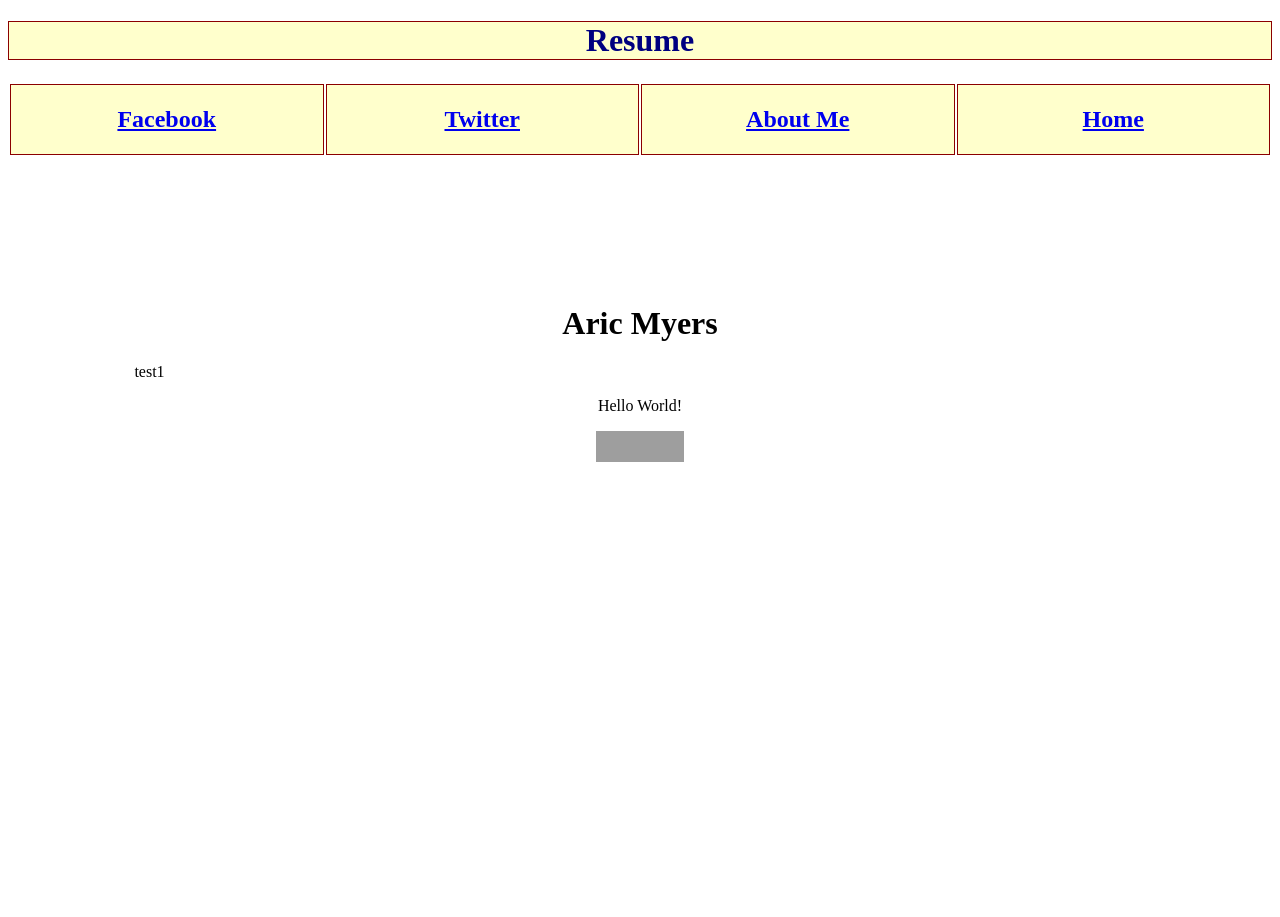
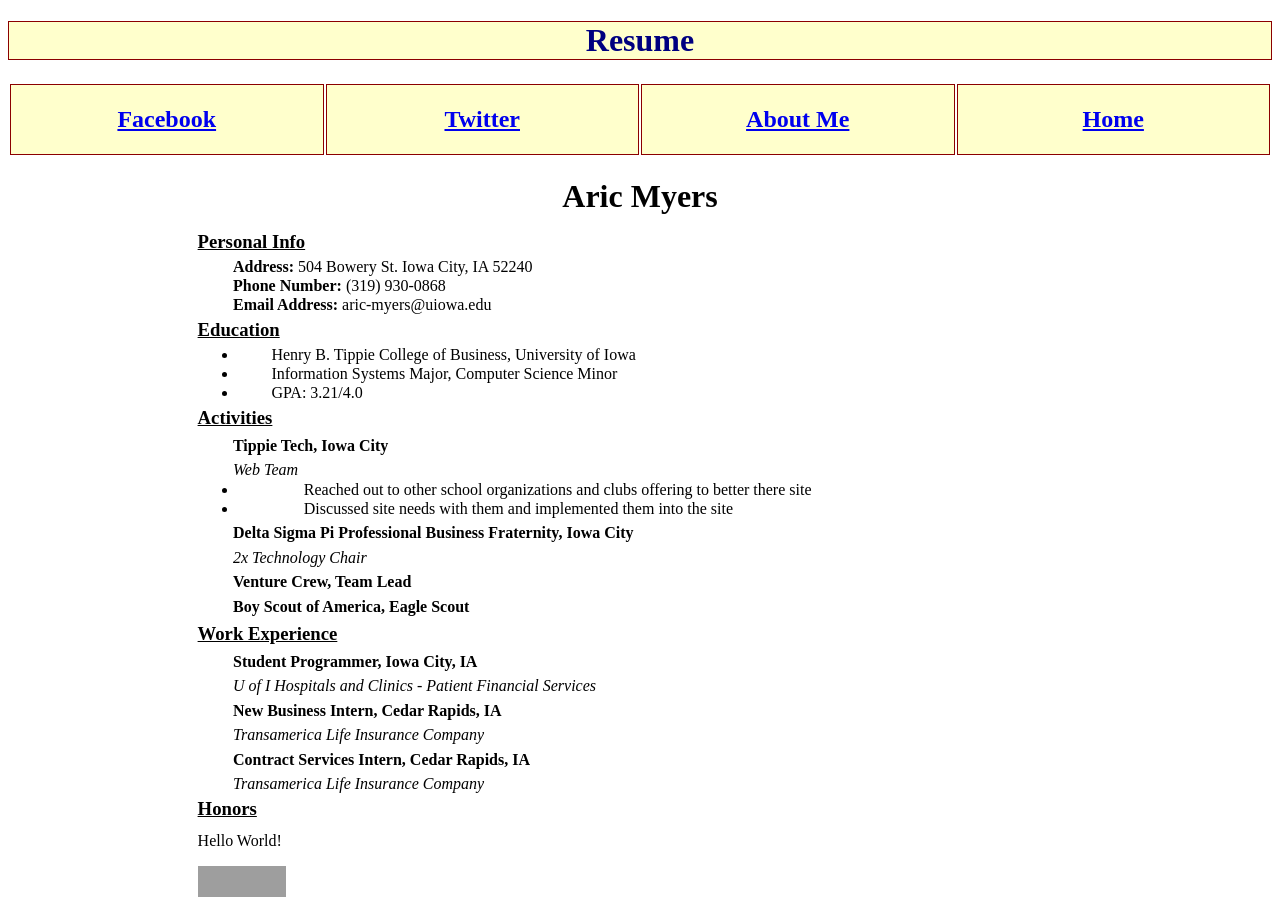
Before and after one commit to arimyers/HW2, a plain HTML site: page resume.html in a window 1280 px wide. Before the commit the page ends 800 px from the top, so only its background shows below. Drawn offline with Linux system fonts and the light colour scheme; grey boxes are pictures that could not be loaded.

Commit message:
created css file with formatting

```diff
--- /dev/null
+++ b/aric_style.css
@@ -0,0 +1,5 @@
+.head3{line-height: 50%; text-decoration: underline}
+.p3{line-height: 20%; padding-left:4%}
+.space{line-height: 20%}
+.space2{line-height: 20%; padding-left:4%}
+#welcome{text-align:center}
--- a/resume.html
+++ b/resume.html
@@ -3,7 +3,12 @@
 
 <html xmlns="http://www.w3.org/1999/xhtml" xml:lang="en">
 
-<head> <title>Aric's Resume</title> </head>
+<head>
+	<title>Aric's Resume</title>
+	<link rel="stylesheet" type="text/css" href="aric_style.css" />
+</head>
+
+
 <body>
 <div style="font-family:Lucida Bright">
 	<h1 style="color:#000080; background-color:#ffffcc; text-align: center; border:1px solid darkred"><b>
@@ -18,9 +23,39 @@
 			<td style="background-color:#ffffcc; text-align:center; width:25%; border:1px solid darkred"><h2><a href="./index.html">Home</a></h2></td>
 		</tr>
 	</table>
-	<div align="center" style="padding:10%; ">
-		<h1>Aric Myers</h1>
-		<div align="left">test1</div>
+	<div style="padding-left:15%; padding-right:15%">
+		<h1 ID="welcome">Aric Myers</h1>
+		<div align="left">
+		<h3 class="head3" style="text-decoration: underline">Personal Info</h3>
+		<p class="p3"><b>Address:</b> 504 Bowery St. Iowa City, IA 52240</p>
+		<p class="p3"><b>Phone Number:</b> (319) 930-0868</p>
+		<p class="p3"><b>Email Address:</b> aric-myers@uiowa.edu</p>
+		<h3 class="head3" style="text-decoration: underline">Education</h3>
+		<ul>
+		<li class="space"><p class="p3">Henry B. Tippie College of Business, University of Iowa</p></li>
+		<li class="space"><p class="p3">Information Systems Major, Computer Science Minor</p></li>
+		<li class="space"><p class="p3">GPA: 3.21/4.0</p></li>
+		</ul>
+		<h3 class="head3" style="text-decoration: underline">Activities</h3>
+		<h4 class="p3"><b>Tippie Tech, Iowa City</b></h4>
+		<p class="p3" style="font-style: italic">Web Team</p>
+		<ul>
+		<li class="space2"><p class="p3">Reached out to other school organizations and clubs offering to better there site</p></li>
+		<li class="space2"><p class="p3">Discussed site needs with them and implemented them into the site</p></li>
+		</ul>
+		<h4 class="p3"><b>Delta Sigma Pi Professional Business Fraternity, Iowa City</b></h4>
+		<p class="p3" style="font-style: italic">2x Technology Chair</p>
+		<h4 class="p3"><b>Venture Crew, Team Lead</b></h4>
+		<h4 class="p3"><b>Boy Scout of America, Eagle Scout</b></h4>
+		<h3 class="head3" style="text-decoration: underline">Work Experience</h3>
+		<h4 class="p3"><b>Student Programmer, Iowa City, IA</b></h4>
+		<p class="p3" style="font-style: italic">U of I Hospitals and Clinics - Patient Financial Services</p>
+		<h4 class="p3"><b>New Business Intern, Cedar Rapids, IA</b></h4>
+		<p class="p3" style="font-style: italic">Transamerica Life Insurance Company</p>
+		<h4 class="p3"><b>Contract Services Intern, Cedar Rapids, IA</b></h4>
+		<p class="p3" style="font-style: italic">Transamerica Life Insurance Company</p>
+		<h3 class="head3" style="text-decoration: underline">Honors</h3>
+		</div>
 
 
 
```
Also changed, not shown: index.html (+2 -2 lines).
